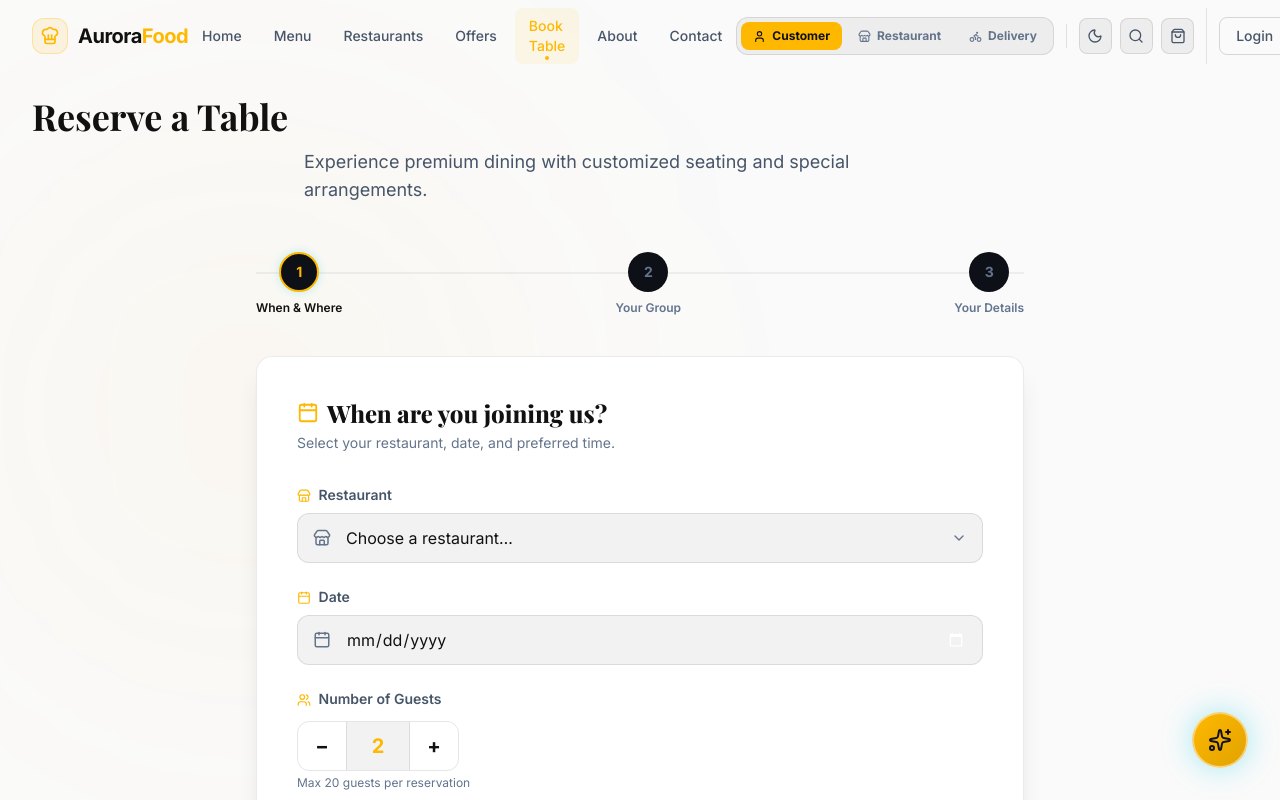
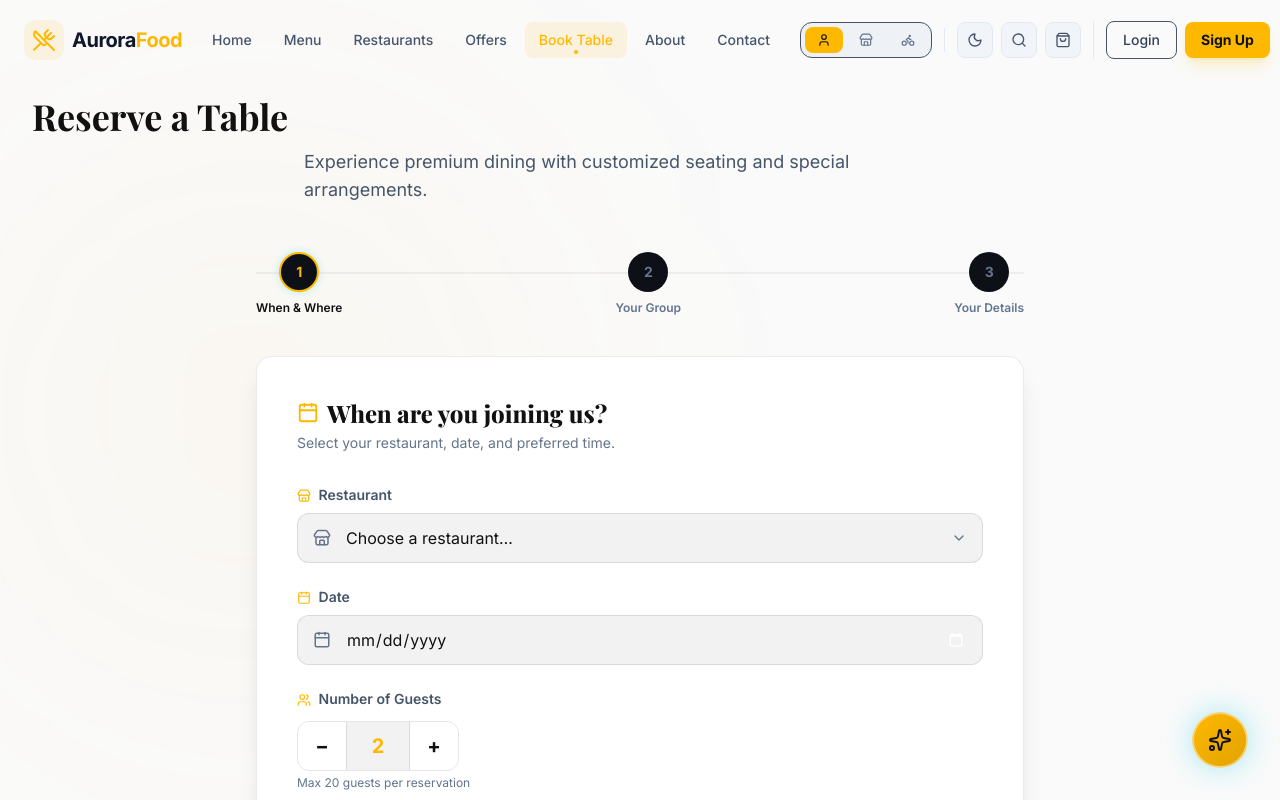
Before and after one commit to Trikund/restraunt-demo, a React (Vite) app: page /reservation in a window 1280 px wide. Shown: the top 800 px of the page. Built offline with nearby package versions, Linux system fonts and the light colour scheme.

Commit message:
style: fix navbar text wrapping, optimize light mode styles, and compact role switcher for a professional look

```diff
--- a/src/components/MockRoleSwitcher.tsx
+++ b/src/components/MockRoleSwitcher.tsx
@@ -21,18 +21,20 @@ export default function MockRoleSwitcher() {
   ];
 
   return (
-    <div className="flex bg-white/5 p-1 rounded-xl border border-white/10 items-center gap-1">
+    <div className="flex bg-slate-200/50 dark:bg-white/5 p-1 rounded-xl border border-slate-300 dark:border-white/10 items-center gap-1">
       {roles.map(({ role, label, icon: Icon, activeClass }) => (
         <button
           key={role}
           onClick={() => handleRoleChange(role)}
           title={`Switch to ${label}`}
           className={`px-3 py-1.5 rounded-lg text-xs font-bold transition-all flex items-center gap-1.5 whitespace-nowrap ${
-            currentUser.role === role ? activeClass : 'text-slate-400 hover:text-white hover:bg-white/5'
+            currentUser.role === role
+              ? activeClass
+              : 'text-slate-500 hover:text-slate-900 dark:text-slate-400 dark:hover:text-white hover:bg-slate-300/50 dark:hover:bg-white/5'
           }`}
         >
-          <Icon size={13} />
-          {label}
+          <Icon size={14} />
+          <span className="hidden 2xl:inline">{label}</span>
         </button>
       ))}
     </div>
--- a/src/components/Navbar.tsx
+++ b/src/components/Navbar.tsx
@@ -1,10 +1,9 @@
 import { useState, useEffect } from 'react';
 import { Link, useLocation } from 'react-router-dom';
-import { ShoppingBag, Search, ChefHat, Sun, Moon, Menu, X, Home, UtensilsCrossed, Store, Tag, CalendarDays, Info, Phone } from 'lucide-react';
+import { ShoppingBag, Search, Sun, Moon, Menu, X, Home, UtensilsCrossed, Store, Tag, CalendarDays, Info, Phone } from 'lucide-react';
+import { useCart } from '../context/CartContext';
 import SearchModal from './SearchModal';
 import MockRoleSwitcher from './MockRoleSwitcher';
-import { useScroll } from '../hooks/useScroll';
-import { useCart } from '../context/CartContext';
 
 const navLinks = [
   { name: 'Home', path: '/', icon: Home },
@@ -17,54 +16,49 @@ const navLinks = [
 ];
 
 export default function Navbar() {
-  const { scrolled } = useScroll(20);
+  const [isScrolled, setIsScrolled] = useState(false);
+  const [isMobileOpen, setIsMobileOpen] = useState(false);
+  const [isSearchOpen, setIsSearchOpen] = useState(false);
+  const [isDark, setIsDark] = useState(() => document.documentElement.classList.contains('dark'));
+  const location = useLocation();
   const { totalQuantity, openCart } = useCart();
-  const location = useLocation();
-  const [isSearchOpen, setIsSearchOpen] = useState(false);
-  const [isMobileOpen, setIsMobileOpen] = useState(false);
-  const [isDark, setIsDark] = useState(() => document.documentElement.classList.contains('dark'));
 
-  // Close mobile menu on route change
+  useEffect(() => {
+    const handleScroll = () => setIsScrolled(window.scrollY > 20);
+    window.addEventListener('scroll', handleScroll);
+    return () => window.removeEventListener('scroll', handleScroll);
+  }, []);
+
+  const toggleTheme = () => {
+    const isDarkMode = document.documentElement.classList.toggle('dark');
+    setIsDark(isDarkMode);
+    localStorage.setItem('theme', isDarkMode ? 'dark' : 'light');
+  };
+
   useEffect(() => {
     setIsMobileOpen(false);
   }, [location.pathname]);
 
-  // Prevent body scroll when mobile menu is open
-  useEffect(() => {
-    document.body.style.overflow = isMobileOpen ? 'hidden' : '';
-    return () => { document.body.style.overflow = ''; };
-  }, [isMobileOpen]);
-
-  const toggleTheme = () => {
-    if (isDark) {
-      document.documentElement.classList.remove('dark');
-      setIsDark(false);
-    } else {
-      document.documentElement.classList.add('dark');
-      setIsDark(true);
-    }
-  };
-
-  const glassStyle = scrolled
-    ? 'bg-[#0d1117]/90 backdrop-blur-xl border-white/8 shadow-2xl shadow-black/30'
-    : 'bg-transparent border-transparent';
-
   return (
     <>
-      <header className={`fixed top-0 w-full z-50 border-b transition-all duration-500 ${glassStyle}`}>
-        <div className="container mx-auto px-4 lg:px-8 h-18 flex items-center justify-between" style={{ height: '72px' }}>
+      <header className={`fixed top-0 w-full z-50 transition-all duration-300 ${
+        isScrolled
+          ? 'bg-white/80 dark:bg-[#0d1117]/80 backdrop-blur-xl border-b border-slate-200 dark:border-white/5 shadow-sm'
+          : 'bg-transparent'
+      }`}>
+        <div className="container mx-auto px-4 lg:px-6 h-20 flex items-center justify-between gap-4">
 
-          {/* ── Logo ─────────────────────────────────────────────────── */}
-          <Link to="/" className="flex items-center gap-2.5 shrink-0 group">
-            <div className="w-9 h-9 rounded-xl bg-aurora-cyan/10 border border-aurora-cyan/30 flex items-center justify-center group-hover:bg-aurora-cyan/20 transition-colors">
-              <ChefHat className="text-aurora-cyan" size={20} />
+          {/* 🍽️ Logo */}
+          <Link to="/" className="flex items-center gap-2 group shrink-0">
+            <div className="w-10 h-10 rounded-xl bg-aurora-cyan/10 flex items-center justify-center group-hover:scale-110 transition-transform">
+              <UtensilsCrossed className="text-aurora-cyan" size={24} />
             </div>
-            <span className="text-xl font-extrabold text-white tracking-tight">
+            <span className="text-xl font-extrabold text-slate-900 dark:text-white tracking-tight">
               Aurora<span className="text-aurora-cyan">Food</span>
             </span>
           </Link>
 
-          {/* ── Desktop Nav ───────────────────────────────────────────── */}
+          {/* 🖥️ Desktop Nav */}
           <nav className="hidden xl:flex items-center gap-1">
             {navLinks.map((link) => {
               const isActive = location.pathname === link.path;
@@ -72,10 +66,10 @@ export default function Navbar() {
                 <Link
                   key={link.name}
                   to={link.path}
-                  className={`relative px-3.5 py-2 rounded-lg text-sm font-medium transition-all duration-200 ${
+                  className={`relative px-3.5 py-2 rounded-lg text-sm font-medium transition-all duration-200 whitespace-nowrap ${
                     isActive
-                      ? 'text-aurora-cyan bg-aurora-cyan/8'
-                      : 'text-slate-300 hover:text-white hover:bg-white/5'
+                      ? 'text-aurora-cyan bg-aurora-cyan/10'
+                      : 'text-slate-600 dark:text-slate-300 hover:text-slate-900 dark:hover:text-white hover:bg-slate-100 dark:hover:bg-white/5'
                   }`}
                 >
                   {link.name}
@@ -87,20 +81,20 @@ export default function Navbar() {
             })}
           </nav>
 
-          {/* ── Right Actions ─────────────────────────────────────────── */}
-          <div className="flex items-center gap-2">
-            {/* Role Switcher — only on large screens */}
-            <div className="hidden xl:block">
+          {/* ⚡ Right Actions */}
+          <div className="flex items-center gap-2 shrink-0">
+            {/* Role Switcher */}
+            <div className="hidden lg:block">
               <MockRoleSwitcher />
             </div>
 
             {/* Divider */}
-            <div className="hidden xl:block w-px h-6 bg-white/10 mx-1" />
+            <div className="hidden lg:block w-px h-6 bg-slate-200 dark:bg-white/10 mx-1" />
 
             {/* Theme toggle */}
             <button
               onClick={toggleTheme}
-              className="w-9 h-9 rounded-lg bg-white/5 border border-white/10 flex items-center justify-center text-slate-300 hover:text-white hover:bg-white/10 transition-all"
+              className="w-9 h-9 rounded-lg bg-slate-100 dark:bg-white/5 border border-slate-200 dark:border-white/10 flex items-center justify-center text-slate-600 dark:text-slate-300 hover:text-slate-900 dark:hover:text-white hover:bg-slate-200 dark:hover:bg-white/10 transition-all"
               title="Toggle Theme"
             >
               {isDark ? <Sun size={16} /> : <Moon size={16} />}
@@ -108,7 +102,7 @@ export default function Navbar() {
 
             {/* Search */}
             <button
-              className="w-9 h-9 rounded-lg bg-white/5 border border-white/10 flex items-center justify-center text-slate-300 hover:text-white hover:bg-white/10 transition-all"
+              className="w-9 h-9 rounded-lg bg-slate-100 dark:bg-white/5 border border-slate-200 dark:border-white/10 flex items-center justify-center text-slate-600 dark:text-slate-300 hover:text-slate-900 dark:hover:text-white hover:bg-slate-200 dark:hover:bg-white/10 transition-all"
               onClick={() => setIsSearchOpen(true)}
               title="Search"
             >
@@ -117,7 +111,7 @@ export default function Navbar() {
 
             {/* Cart */}
             <button
-              className="w-9 h-9 rounded-lg bg-white/5 border border-white/10 flex items-center justify-center text-slate-300 hover:text-white hover:bg-white/10 transition-all relative"
+              className="w-9 h-9 rounded-lg bg-slate-100 dark:bg-white/5 border border-slate-200 dark:border-white/10 flex items-center justify-center text-slate-600 dark:text-slate-300 hover:text-slate-900 dark:hover:text-white hover:bg-slate-200 dark:hover:bg-white/10 transition-all relative"
               onClick={openCart}
               title="Cart"
             >
@@ -129,25 +123,25 @@ export default function Navbar() {
               )}
             </button>
 
-            {/* Auth buttons — desktop */}
-            <div className="hidden lg:flex items-center gap-2 ml-1 pl-3 border-l border-white/10">
+            {/* Auth buttons */}
+            <div className="hidden lg:flex items-center gap-2 ml-1 pl-3 border-l border-slate-200 dark:border-white/10">
               <Link
                 to="/login"
-                className="px-4 py-2 rounded-lg border border-white/15 text-slate-300 font-medium hover:bg-white/5 hover:text-white hover:border-white/30 transition-all text-sm"
+                className="px-4 py-2 rounded-lg border border-slate-300 dark:border-white/15 text-slate-700 dark:text-slate-300 font-medium hover:bg-slate-100 dark:hover:bg-white/5 transition-all text-sm whitespace-nowrap"
               >
                 Login
               </Link>
               <Link
                 to="/signup"
-                className="px-4 py-2 rounded-lg bg-aurora-cyan text-[#111111] font-bold hover:bg-aurora-blue hover:text-white transition-all text-sm shadow-lg shadow-aurora-cyan/20"
+                className="px-4 py-2 rounded-lg bg-aurora-cyan text-[#111111] font-bold hover:bg-aurora-cyan/90 transition-all text-sm shadow-lg shadow-aurora-cyan/20 whitespace-nowrap"
               >
                 Sign Up
               </Link>
             </div>
 
-            {/* Hamburger — mobile/tablet */}
+            {/* Hamburger */}
             <button
-              className="xl:hidden w-9 h-9 rounded-lg bg-white/5 border border-white/10 flex items-center justify-center text-slate-300 hover:text-white transition-all ml-1"
+              className="xl:hidden w-9 h-9 rounded-lg bg-slate-100 dark:bg-white/5 border border-slate-200 dark:border-white/10 flex items-center justify-center text-slate-600 dark:text-slate-300 hover:text-slate-900 dark:hover:text-white transition-all ml-1"
               onClick={() => setIsMobileOpen(v => !v)}
               aria-label="Toggle menu"
             >
@@ -157,24 +151,24 @@ export default function Navbar() {
         </div>
       </header>
 
-      {/* ── Mobile Menu Overlay ─────────────────────────────────────────── */}
+      {/* 📱 Mobile Menu Overlay */}
       {isMobileOpen && (
         <div
-          className="fixed inset-0 z-40 bg-black/60 backdrop-blur-sm xl:hidden"
+          className="fixed inset-0 z-40 bg-black/40 dark:bg-black/60 backdrop-blur-sm xl:hidden"
           onClick={() => setIsMobileOpen(false)}
         />
       )}
 
-      {/* ── Mobile Drawer ───────────────────────────────────────────────── */}
-      <div className={`fixed top-0 right-0 h-full w-72 z-50 bg-[#0d1117] border-l border-white/10 shadow-2xl transform transition-transform duration-300 ease-in-out xl:hidden ${isMobileOpen ? 'translate-x-0' : 'translate-x-full'}`}>
+      {/* 📱 Mobile Drawer */}
+      <div className={`fixed top-0 right-0 h-full w-72 z-50 bg-white dark:bg-[#0d1117] border-l border-slate-200 dark:border-white/10 shadow-2xl transform transition-transform duration-300 ease-in-out xl:hidden ${isMobileOpen ? 'translate-x-0' : 'translate-x-full'}`}>
         <div className="flex flex-col h-full">
           {/* Drawer Header */}
-          <div className="flex items-center justify-between px-5 py-5 border-b border-white/8">
-            <span className="text-white font-extrabold text-lg">
+          <div className="flex items-center justify-between px-5 py-5 border-b border-slate-100 dark:border-white/8">
+            <span className="text-xl font-extrabold text-slate-900 dark:text-white tracking-tight">
               Aurora<span className="text-aurora-cyan">Food</span>
             </span>
             <button
-              className="w-8 h-8 rounded-lg bg-white/5 border border-white/10 flex items-center justify-center text-slate-300 hover:text-white"
+              className="w-8 h-8 rounded-lg bg-slate-100 dark:bg-white/5 border border-slate-200 dark:border-white/10 flex items-center justify-center text-slate-500 hover:text-slate-900 dark:text-slate-400 dark:hover:text-white"
               onClick={() => setIsMobileOpen(false)}
             >
               <X size={16} />
@@ -193,7 +187,7 @@ export default function Navbar() {
                   className={`flex items-center gap-3 px-4 py-3 rounded-xl font-medium text-sm transition-all ${
                     isActive
                       ? 'bg-aurora-cyan/10 text-aurora-cyan border border-aurora-cyan/20'
-                      : 'text-slate-300 hover:text-white hover:bg-white/5'
+                      : 'text-slate-600 hover:text-slate-900 hover:bg-slate-50 dark:text-slate-300 dark:hover:text-white dark:hover:bg-white/5'
                   }`}
                 >
                   <Icon size={18} />
@@ -204,17 +198,17 @@ export default function Navbar() {
           </nav>
 
           {/* Role Switcher in mobile */}
-          <div className="px-4 py-4 border-t border-white/8">
+          <div className="px-4 py-4 border-t border-slate-100 dark:border-white/8">
             <p className="text-xs text-slate-500 font-semibold uppercase tracking-widest mb-3">Switch Role (Demo)</p>
             <MockRoleSwitcher />
           </div>
 
           {/* Auth buttons in mobile */}
           <div className="px-4 pb-6 grid grid-cols-2 gap-3">
-            <Link to="/login" className="text-center py-2.5 rounded-xl border border-white/15 text-white font-bold text-sm hover:bg-white/5 transition-all">
+            <Link to="/login" className="text-center py-2.5 rounded-xl border border-slate-200 dark:border-white/15 text-slate-800 dark:text-white font-bold text-sm hover:bg-slate-50 dark:hover:bg-white/5 transition-all">
               Login
             </Link>
-            <Link to="/signup" className="text-center py-2.5 rounded-xl bg-aurora-cyan text-[#111111] font-bold text-sm hover:bg-aurora-blue hover:text-white transition-all">
+            <Link to="/signup" className="text-center py-2.5 rounded-xl bg-aurora-cyan text-[#111111] font-bold text-sm hover:bg-aurora-cyan/90 transition-all">
               Sign Up
             </Link>
           </div>
```
